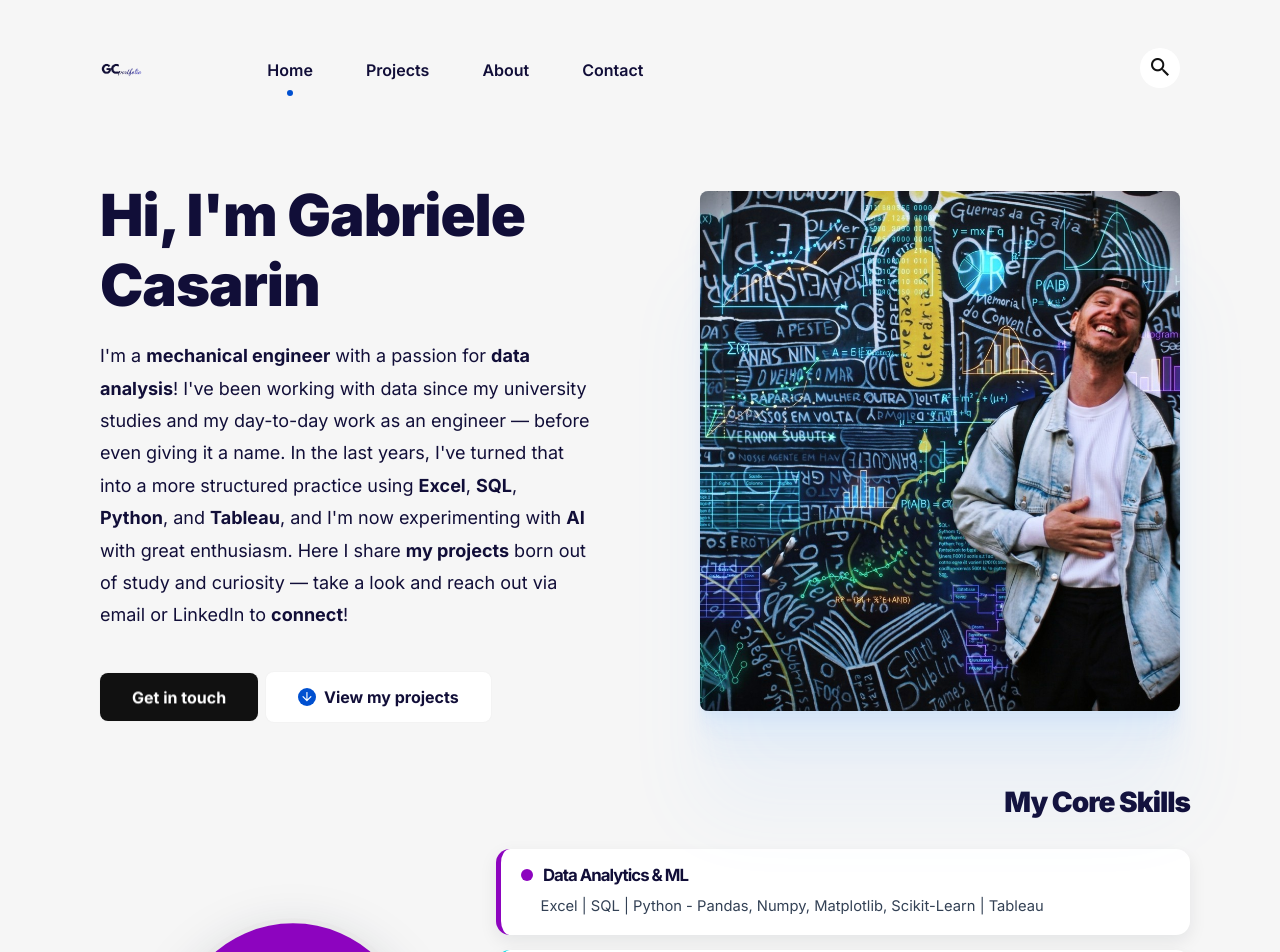
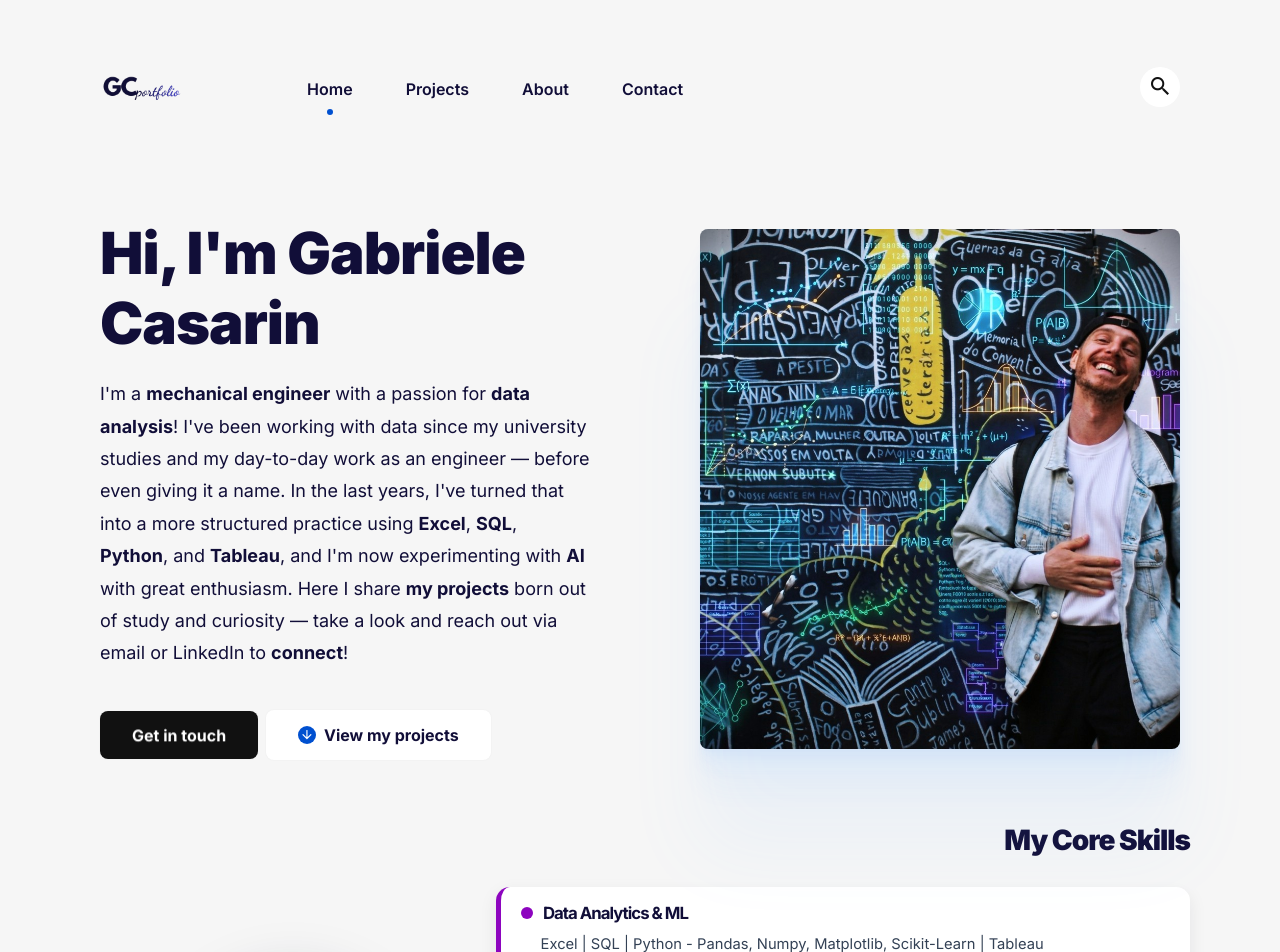
Before and after one commit to gcasarin/gcasarin.github.io, a Jekyll site: the page built from index.html, in a window 1280 px wide. Shown: the top 952 px of the page. Built offline with Jekyll 4.4.1, drawn with Linux system fonts in a browser that asks for light colours.

Commit message:
Increase logo image max height to 100px

```diff
--- a/assets/css/main.css
+++ b/assets/css/main.css
@@ -1789,7 +1789,7 @@
     }
 
     .logo__image {
-        max-height: 50px
+        max-height: 100px
     }
 
     .main-nav {
```
